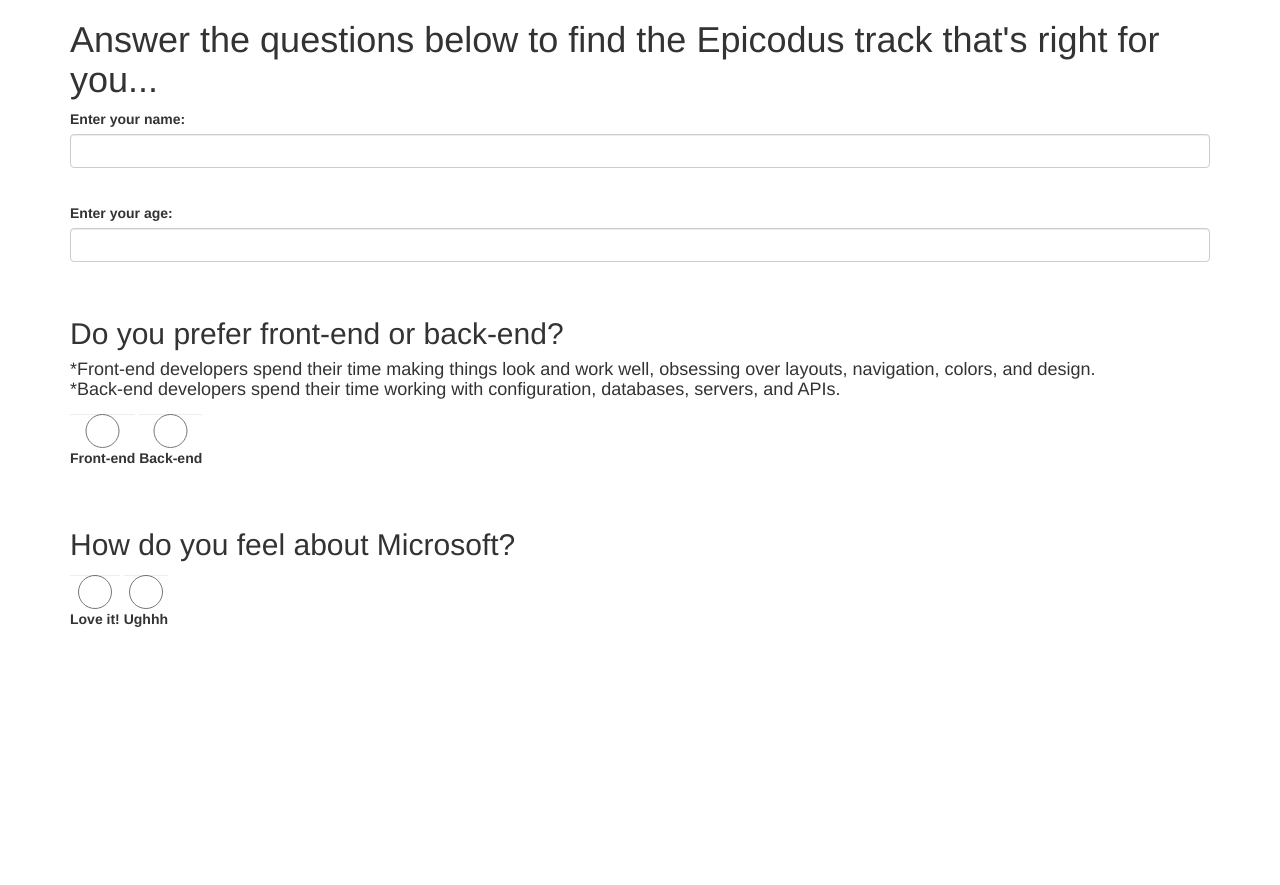
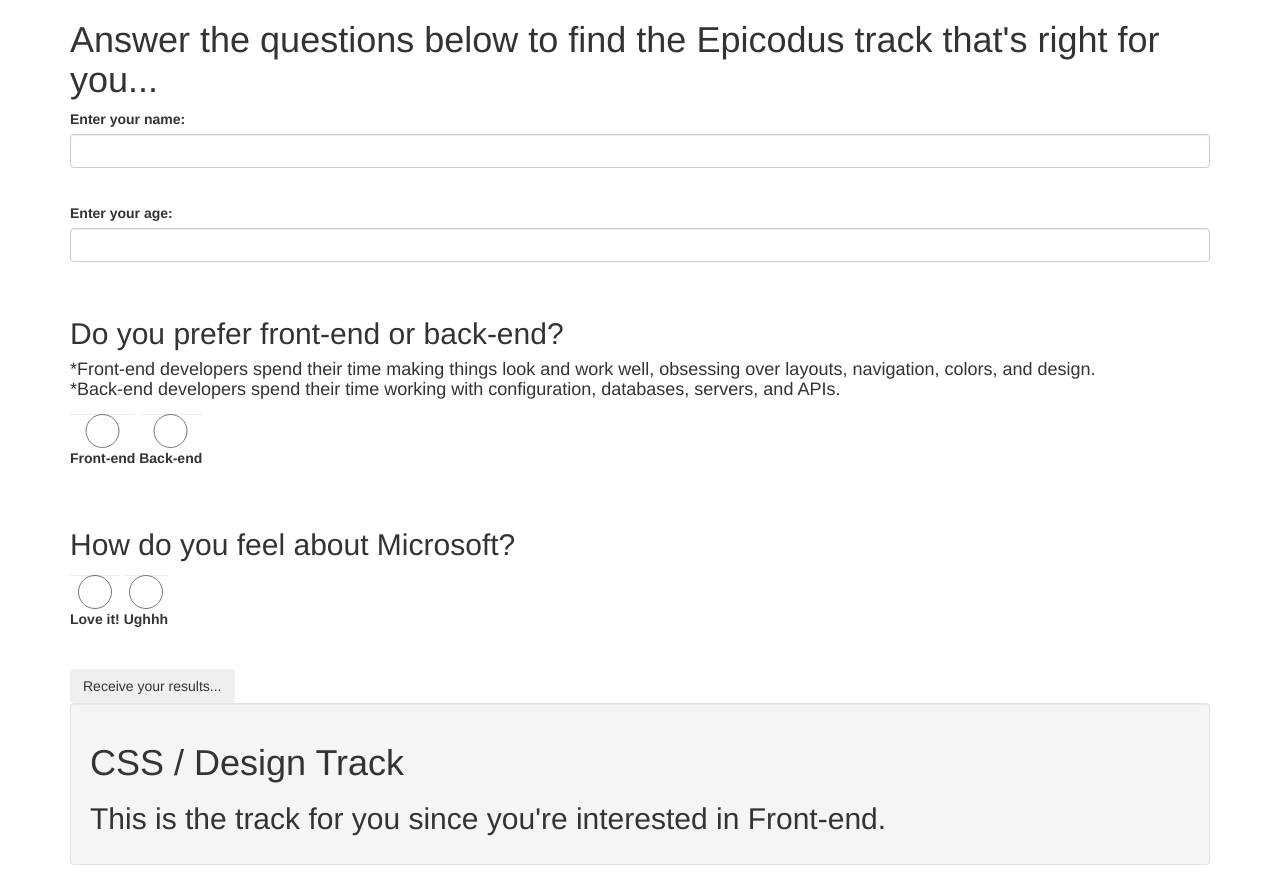
Before and after one commit to Michaela-Davis/intro_track-suggester, a plain HTML site: page index.html in a window 1280 px wide. Before the commit the page ends 800 px from the top, so only its background shows below. Drawn offline with Linux system fonts and the light colour scheme.

Commit message:
add the first answer card

```diff
--- a/index.html
+++ b/index.html
@@ -60,11 +60,25 @@
 
       </form>
       <!-- Submit button -->
+      <button type="submit" class="btn">Receive your results...</button>
+
+
       <!-- Answer cards -->
+      <div class="well">
+
         <!-- CSS/Design Answer Card -->
+        <div class="answer-card" id="cardCSS">
+            <h1>CSS / Design Track</h1>
+            <h2>This is the track for you since you're interested in Front-end.</h2>
+        </div>
+
+
+
         <!-- C#/.NET Answer Card -->
         <!-- Ruby/Rails Answer Card -->
         <!-- PHP/Drupal Answer Card -->
+      </div>
+
 
 
     </div>
```
